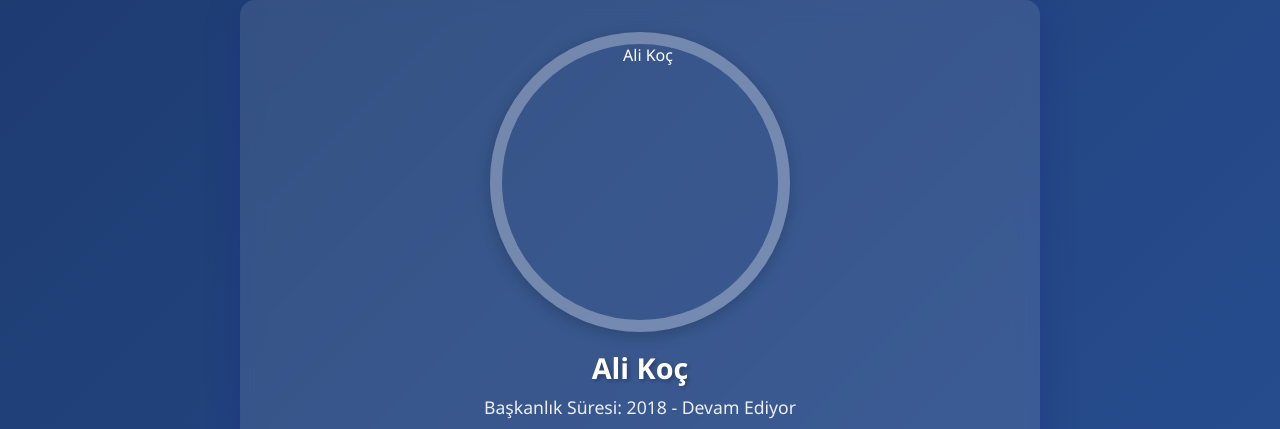
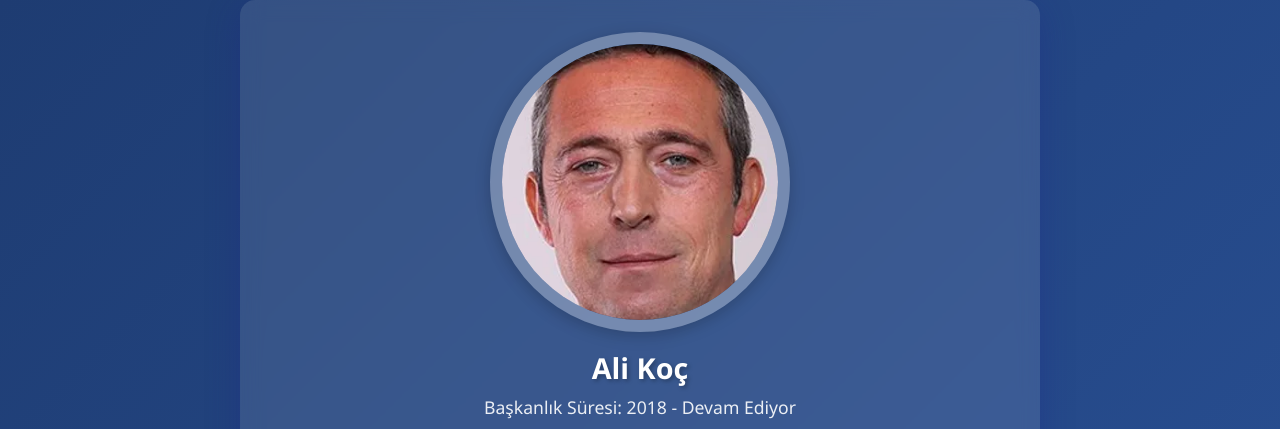
Before and after one commit to dodoizgi/fenerbahcesampiyonlukhasreti, a plain HTML site: page index.html in a window 1280 px wide. Shown: the top 429 px of the page. Drawn offline with Linux system fonts and the light colour scheme.

Commit message:
Add files via upload

```diff
--- a/index.html
+++ b/index.html
@@ -9,7 +9,7 @@
 <body>
     <div class="container">
         <div class="president-image">
-            <img src="./images/ali-koc.jpg.webp" alt="Ali Koç" class="president-photo">
+            <img src="ali-koc.jpg.webp" alt="Ali Koç" class="president-photo">
             <div class="president-info">
                 <h2>Ali Koç</h2>
                 <p>Başkanlık Süresi: 2018 - Devam Ediyor</p>
```
